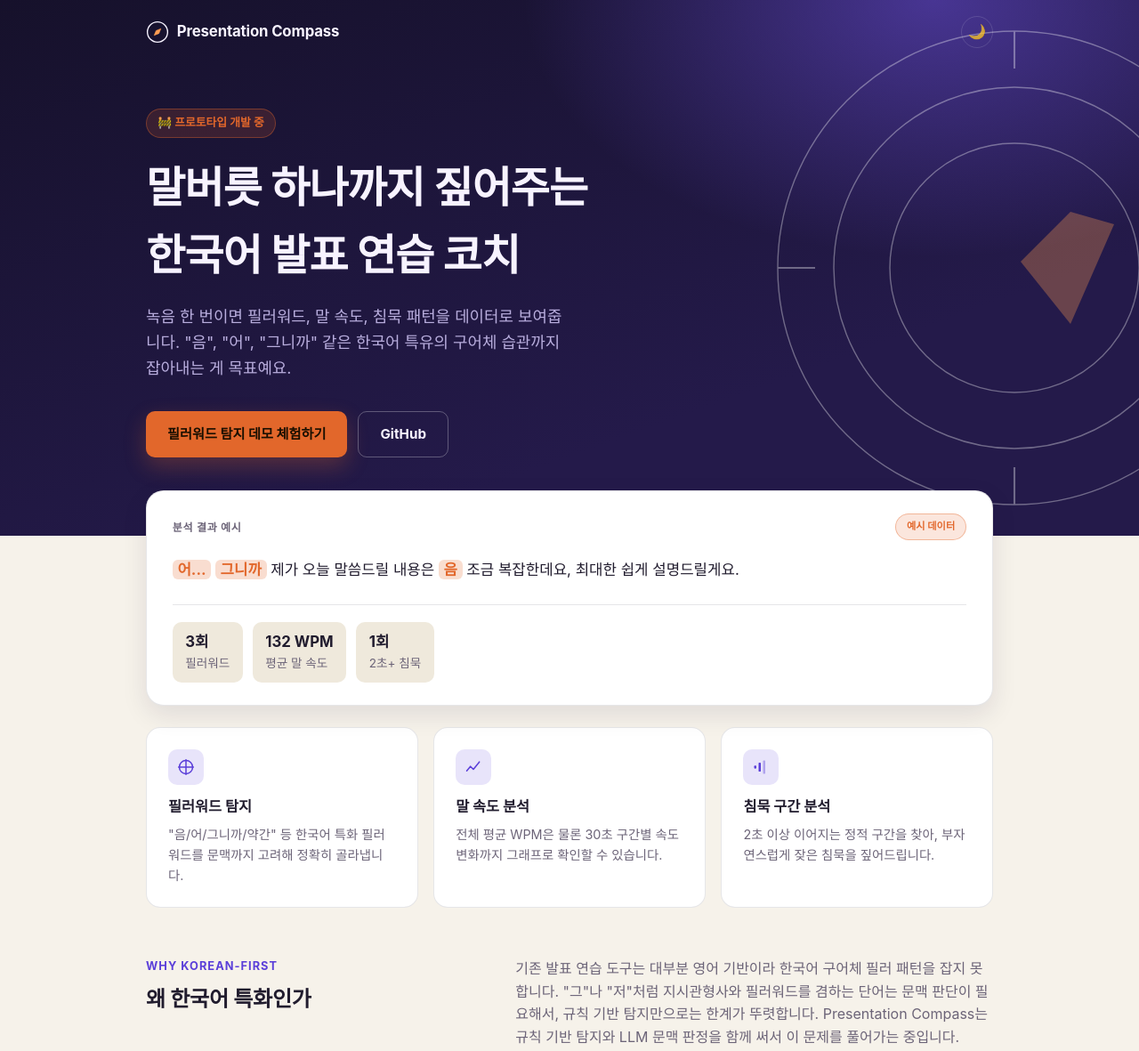
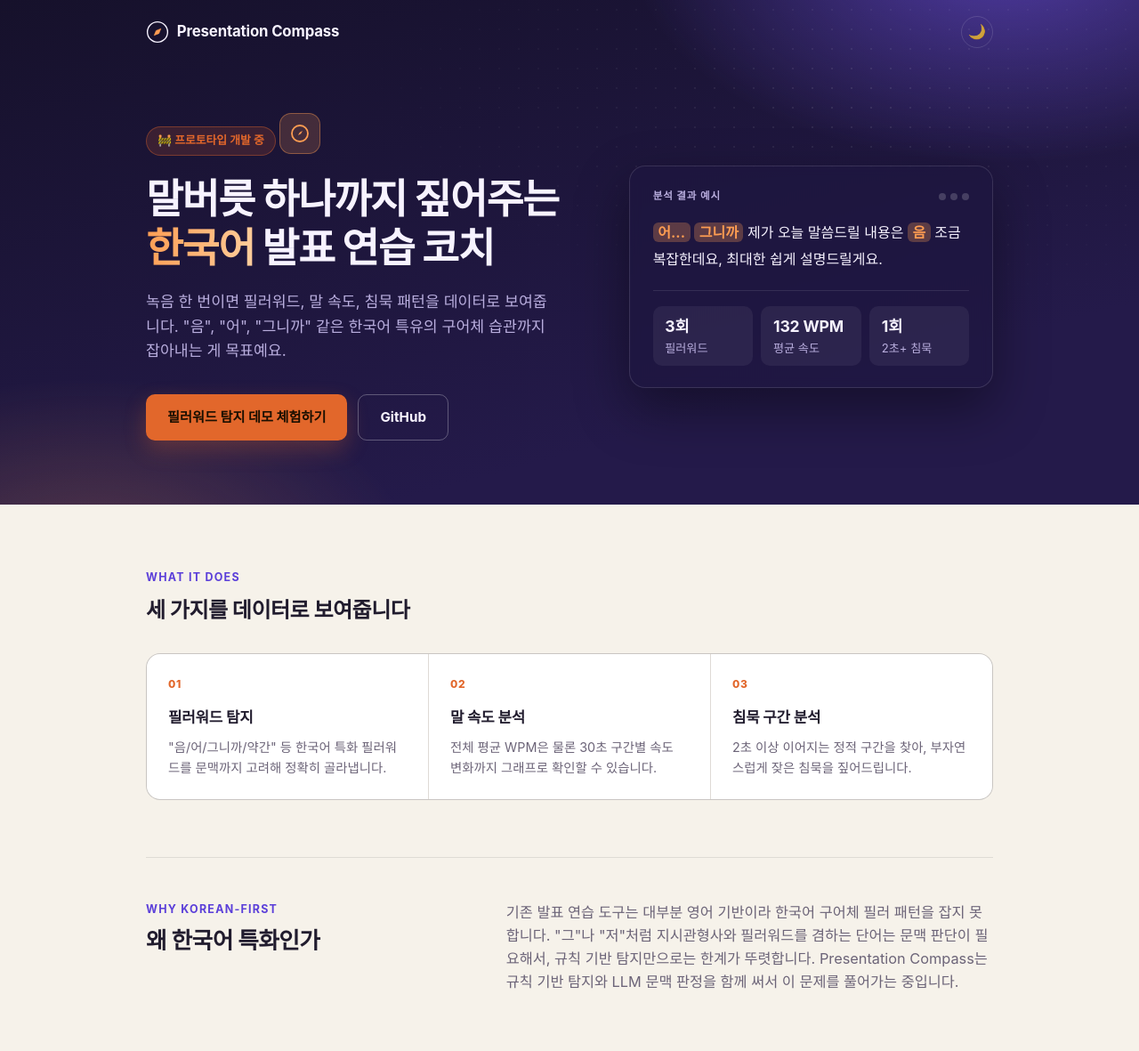
Before and after one commit to beakjunseok/presentation_compass, a website: page index.html in a window 1280 px wide. Shown: the top 1181 px of the page at 89% size. Drawn offline with Linux system fonts and the light colour scheme.

Commit message:
Rework hero: two-column layout, drop oversized ring graphic
Replace the dominant concentric-circle SVG with a subtle dot-grid + glow
background. Move the analysis-preview card into the hero as a second
column instead of a plain stacked block. Tighten headline typography
(800 weight, -0.03em tracking, gradient-accented word) and give feature
cards a numbered, bordered grid instead of loose icon cards.

```diff
--- a/index.html
+++ b/index.html
@@ -11,55 +11,79 @@
     position: relative;
     overflow: hidden;
     background:
-      radial-gradient(60% 80% at 82% 0%, color-mix(in srgb, var(--hero-glow) 45%, transparent), transparent 60%),
-      linear-gradient(160deg, var(--hero-bg-1), var(--hero-bg-2) 70%);
+      radial-gradient(50% 65% at 88% -10%, color-mix(in srgb, var(--hero-glow) 55%, transparent), transparent 65%),
+      radial-gradient(40% 50% at 8% 110%, color-mix(in srgb, var(--hero-accent) 22%, transparent), transparent 70%),
+      linear-gradient(165deg, var(--hero-bg-1), var(--hero-bg-2) 75%);
     color: var(--hero-text);
   }
-  .hero-rings {
+  .hero-band::before {
+    content: "";
     position: absolute;
-    top: 50%;
-    right: -140px;
-    transform: translateY(-50%);
-    width: 560px;
-    height: 560px;
-    opacity: 0.35;
+    inset: 0;
+    background-image: radial-gradient(rgba(255,255,255,0.09) 1px, transparent 1px);
+    background-size: 22px 22px;
+    mask-image: radial-gradient(60% 60% at 75% 20%, black, transparent 75%);
     pointer-events: none;
   }
   .hero-band .site-nav .brand { color: var(--hero-text); }
   .hero-band .theme-toggle { color: var(--hero-text); border-color: rgba(255,255,255,0.18); }
 
-  .hero {
+  .hero-grid {
     position: relative;
-    padding: 3.2rem 0 5rem;
+    display: grid;
+    grid-template-columns: 1.15fr 0.95fr;
+    gap: 3rem;
+    align-items: center;
+    padding: 3.5rem 0 4.5rem;
   }
+  .hero-mark {
+    display: inline-flex;
+    align-items: center;
+    justify-content: center;
+    width: 46px;
+    height: 46px;
+    border-radius: 13px;
+    background: color-mix(in srgb, var(--hero-accent) 18%, transparent);
+    border: 1px solid color-mix(in srgb, var(--hero-accent) 40%, transparent);
+    margin-bottom: 1.4rem;
+  }
+  .hero-mark svg { width: 24px; height: 24px; color: var(--hero-accent); }
+
   .hero h1 {
-    font-size: clamp(2.1rem, 4.6vw, 3rem);
-    letter-spacing: -0.02em;
-    margin: 1.1rem 0 1rem;
-    max-width: 620px;
+    font-size: clamp(2.1rem, 3.6vw, 2.85rem);
+    font-weight: 800;
+    letter-spacing: -0.03em;
+    line-height: 1.22;
+    margin: 0 0 1.15rem;
+  }
+  .hero h1 em {
+    font-style: normal;
+    background: linear-gradient(100deg, var(--hero-accent), #ffcf9e);
+    -webkit-background-clip: text;
+    background-clip: text;
+    color: transparent;
   }
   .hero p.lead {
-    font-size: 1.12rem;
+    font-size: 1.08rem;
     color: var(--hero-muted);
-    max-width: 480px;
-    margin: 0 0 2.1rem;
+    max-width: 460px;
+    margin: 0 0 2.2rem;
   }
   .hero-actions {
     display: flex;
     gap: 0.75rem;
     flex-wrap: wrap;
-    margin-bottom: 0.5rem;
   }
   .hero-band .btn-secondary { color: var(--hero-text); border-color: rgba(255,255,255,0.28); }
 
-  /* 분석 예시 미리보기 카드 */
-  .preview-wrap { margin-top: -3.2rem; position: relative; z-index: 2; }
+  /* 분석 예시 미리보기 카드 — 히어로 안에 배치 */
   .preview-card {
-    background: var(--surface);
-    border: 1px solid var(--border);
-    border-radius: 20px;
-    padding: 1.6rem 1.8rem;
-    box-shadow: var(--shadow);
+    background: color-mix(in srgb, var(--hero-bg-2) 55%, #000 10%);
+    border: 1px solid rgba(255,255,255,0.12);
+    border-radius: 18px;
+    padding: 1.5rem 1.6rem;
+    box-shadow: 0 24px 60px rgba(0,0,0,0.4);
+    backdrop-filter: blur(6px);
   }
   .preview-label {
     display: flex;
@@ -68,20 +92,23 @@
     margin-bottom: 1rem;
   }
   .preview-label .tag {
-    font-size: 0.75rem;
+    font-size: 0.72rem;
     font-weight: 700;
-    color: var(--text-muted);
+    color: var(--hero-muted);
     text-transform: uppercase;
-    letter-spacing: 0.06em;
+    letter-spacing: 0.08em;
   }
+  .dot-row { display: flex; gap: 0.32rem; }
+  .dot-row span { width: 8px; height: 8px; border-radius: 50%; background: rgba(255,255,255,0.18); }
+
   .transcript {
-    font-size: 1.05rem;
-    line-height: 2;
-    color: var(--text);
+    font-size: 1rem;
+    line-height: 1.9;
+    color: var(--hero-text);
   }
   .transcript mark {
-    background: color-mix(in srgb, var(--accent) 22%, transparent);
-    color: var(--accent);
+    background: color-mix(in srgb, var(--hero-accent) 28%, transparent);
+    color: var(--hero-accent);
     font-weight: 700;
     border-radius: 6px;
     padding: 0.05rem 0.35rem;
@@ -89,72 +116,84 @@
   }
   .preview-stats {
     display: flex;
-    gap: 0.7rem;
+    gap: 0.6rem;
     flex-wrap: wrap;
-    margin-top: 1.3rem;
-    padding-top: 1.2rem;
-    border-top: 1px solid var(--border);
+    margin-top: 1.2rem;
+    padding-top: 1.1rem;
+    border-top: 1px solid rgba(255,255,255,0.1);
   }
   .stat-chip {
-    background: var(--surface-2);
+    background: rgba(255,255,255,0.06);
     border-radius: 10px;
-    padding: 0.6rem 0.9rem;
-    font-size: 0.85rem;
+    padding: 0.55rem 0.85rem;
+    font-size: 0.82rem;
+    flex: 1;
+    min-width: 90px;
   }
-  .stat-chip b { color: var(--text); display: block; font-size: 1.05rem; }
-  .stat-chip span { color: var(--text-muted); }
+  .stat-chip b { color: var(--hero-text); display: block; font-size: 1.1rem; letter-spacing: -0.01em; }
+  .stat-chip span { color: var(--hero-muted); }
+
+  @media (max-width: 760px) {
+    .hero-grid { grid-template-columns: 1fr; padding-bottom: 3rem; }
+  }
 
   .section-eyebrow {
-    font-size: 0.8rem;
+    font-size: 0.78rem;
     font-weight: 700;
     color: var(--brand);
     text-transform: uppercase;
-    letter-spacing: 0.08em;
+    letter-spacing: 0.1em;
     margin-bottom: 0.5rem;
   }
 
-  .features {
+  .features { margin: 4.5rem 0 4rem; }
+  .features-head { margin-bottom: 1.8rem; }
+  .features-head h2 { font-size: 1.5rem; margin: 0; letter-spacing: -0.02em; }
+  .features-grid {
     display: grid;
     grid-template-columns: repeat(auto-fit, minmax(220px, 1fr));
-    gap: 1.1rem;
-    margin: 1.5rem 0 3.5rem;
+    gap: 1px;
+    background: var(--border);
+    border: 1px solid var(--border);
+    border-radius: var(--radius);
+    overflow: hidden;
   }
-  .features .card {
-    transition: transform 0.15s ease, box-shadow 0.15s ease;
+  .features-grid .card {
+    border: none;
+    border-radius: 0;
+    background: var(--surface);
   }
-  .features .card:hover { transform: translateY(-3px); box-shadow: var(--shadow); }
-  .features .card h3 {
-    margin: 0.7rem 0 0.4rem;
-    font-size: 1.02rem;
+  .card-num {
+    font-size: 0.75rem;
+    font-weight: 800;
+    color: var(--accent);
+    letter-spacing: 0.06em;
+    margin-bottom: 0.9rem;
   }
-  .features .card p {
+  .features-grid .card h3 {
+    margin: 0 0 0.5rem;
+    font-size: 1.05rem;
+    letter-spacing: -0.01em;
+  }
+  .features-grid .card p {
     margin: 0;
     font-size: 0.9rem;
     color: var(--text-muted);
   }
-  .feature-icon-wrap {
-    width: 40px;
-    height: 40px;
-    border-radius: 10px;
-    display: flex;
-    align-items: center;
-    justify-content: center;
-    background: color-mix(in srgb, var(--brand) 14%, transparent);
-  }
-  .feature-icon { width: 20px; height: 20px; color: var(--brand); }
 
   .why {
-    margin: 3.5rem 0 4rem;
+    margin: 4rem 0 4.5rem;
     display: grid;
-    grid-template-columns: 1fr 1.4fr;
-    gap: 2rem;
+    grid-template-columns: 0.8fr 1.2fr;
+    gap: 2.5rem;
     align-items: start;
+    padding-top: 3rem;
+    border-top: 1px solid var(--border);
   }
-  .why h2 { font-size: 1.5rem; margin: 0; letter-spacing: -0.01em; }
-  .why p { color: var(--text-muted); margin: 0; }
+  .why h2 { font-size: 1.6rem; margin: 0; letter-spacing: -0.02em; line-height: 1.3; }
+  .why p { color: var(--text-muted); margin: 0; font-size: 1.02rem; }
   @media (max-width: 680px) {
     .why { grid-template-columns: 1fr; }
-    .preview-wrap { margin-top: 1.5rem; }
   }
 
   footer {
@@ -172,13 +211,6 @@
 <body>
 
 <div class="hero-band">
-  <svg class="hero-rings" viewBox="0 0 400 400" fill="none" xmlns="http://www.w3.org/2000/svg" aria-hidden="true">
-    <circle cx="200" cy="200" r="190" stroke="white" stroke-width="1"/>
-    <circle cx="200" cy="200" r="145" stroke="white" stroke-width="1"/>
-    <circle cx="200" cy="200" r="100" stroke="white" stroke-width="1"/>
-    <path d="M200 10V40M200 360V390M10 200H40M360 200H390" stroke="white" stroke-width="1.5"/>
-    <path d="M245 155L205 195L245 245L280 165Z" fill="var(--hero-accent)" opacity="0.9"/>
-  </svg>
   <div class="wrap">
     <nav class="site-nav">
       <a class="brand" href="/">
@@ -192,9 +224,16 @@
       <button class="theme-toggle" id="themeToggle" type="button" aria-label="테마 전환">🌙</button>
     </nav>
 
+    <div class="hero-grid">
       <section class="hero">
         <span class="badge">🚧 프로토타입 개발 중</span>
-      <h1>말버릇 하나까지 짚어주는<br />한국어 발표 연습 코치</h1>
+        <div class="hero-mark">
+          <svg viewBox="0 0 24 24" fill="none" xmlns="http://www.w3.org/2000/svg">
+            <circle cx="12" cy="12" r="9" stroke="currentColor" stroke-width="1.8"/>
+            <path d="M15 9l-3.2 1.8L10 14l3.2-1.8L15 9z" fill="currentColor"/>
+          </svg>
+        </div>
+        <h1>말버릇 하나까지 짚어주는<br /><em>한국어</em> 발표 연습 코치</h1>
         <p class="lead">녹음 한 번이면 필러워드, 말 속도, 침묵 패턴을 데이터로 보여줍니다.
           "음", "어", "그니까" 같은 한국어 특유의 구어체 습관까지 잡아내는 게 목표예요.</p>
         <div class="hero-actions">
@@ -202,15 +241,11 @@
           <a class="btn btn-secondary" href="https://github.com/beakjunseok/presentation_compass" target="_blank" rel="noopener">GitHub</a>
         </div>
       </section>
-  </div>
-</div>
 
-<div class="wrap">
-  <div class="preview-wrap">
       <div class="preview-card">
         <div class="preview-label">
           <span class="tag">분석 결과 예시</span>
-        <span class="badge" style="font-size:0.7rem;">예시 데이터</span>
+          <div class="dot-row"><span></span><span></span><span></span></div>
         </div>
         <p class="transcript">
           <mark>어...</mark> <mark>그니까</mark> 제가 오늘 말씀드릴 내용은 <mark>음</mark> 조금 복잡한데요,
@@ -218,42 +253,36 @@
         </p>
         <div class="preview-stats">
           <div class="stat-chip"><b>3회</b><span>필러워드</span></div>
-        <div class="stat-chip"><b>132 WPM</b><span>평균 말 속도</span></div>
+          <div class="stat-chip"><b>132 WPM</b><span>평균 속도</span></div>
           <div class="stat-chip"><b>1회</b><span>2초+ 침묵</span></div>
         </div>
       </div>
     </div>
+  </div>
+</div>
 
+<div class="wrap">
   <section class="features">
+    <div class="features-head">
+      <div class="section-eyebrow">What it does</div>
+      <h2>세 가지를 데이터로 보여줍니다</h2>
+    </div>
+    <div class="features-grid">
       <div class="card">
-      <div class="feature-icon-wrap">
-        <svg class="feature-icon" viewBox="0 0 24 24" fill="none" xmlns="http://www.w3.org/2000/svg">
-          <path d="M12 2v20M2 12h20" stroke="currentColor" stroke-width="1.8" stroke-linecap="round"/>
-          <circle cx="12" cy="12" r="9" stroke="currentColor" stroke-width="1.8"/>
-        </svg>
-      </div>
+        <div class="card-num">01</div>
         <h3>필러워드 탐지</h3>
         <p>"음/어/그니까/약간" 등 한국어 특화 필러워드를 문맥까지 고려해 정확히 골라냅니다.</p>
       </div>
       <div class="card">
-      <div class="feature-icon-wrap">
-        <svg class="feature-icon" viewBox="0 0 24 24" fill="none" xmlns="http://www.w3.org/2000/svg">
-          <path d="M3 17l5-6 4 4 8-10" stroke="currentColor" stroke-width="1.8" stroke-linecap="round" stroke-linejoin="round"/>
-        </svg>
-      </div>
+        <div class="card-num">02</div>
         <h3>말 속도 분석</h3>
         <p>전체 평균 WPM은 물론 30초 구간별 속도 변화까지 그래프로 확인할 수 있습니다.</p>
       </div>
       <div class="card">
-      <div class="feature-icon-wrap">
-        <svg class="feature-icon" viewBox="0 0 24 24" fill="none" xmlns="http://www.w3.org/2000/svg">
-          <rect x="3" y="10" width="3" height="4" rx="1" fill="currentColor"/>
-          <rect x="9" y="6" width="3" height="12" rx="1" fill="currentColor"/>
-          <rect x="15" y="3" width="3" height="18" rx="1" fill="currentColor" opacity="0.4"/>
-        </svg>
-      </div>
+        <div class="card-num">03</div>
         <h3>침묵 구간 분석</h3>
         <p>2초 이상 이어지는 정적 구간을 찾아, 부자연스럽게 잦은 침묵을 짚어드립니다.</p>
+      </div>
     </div>
   </section>
 
```
Lines whose indentation alone changed are shown as unchanged.
